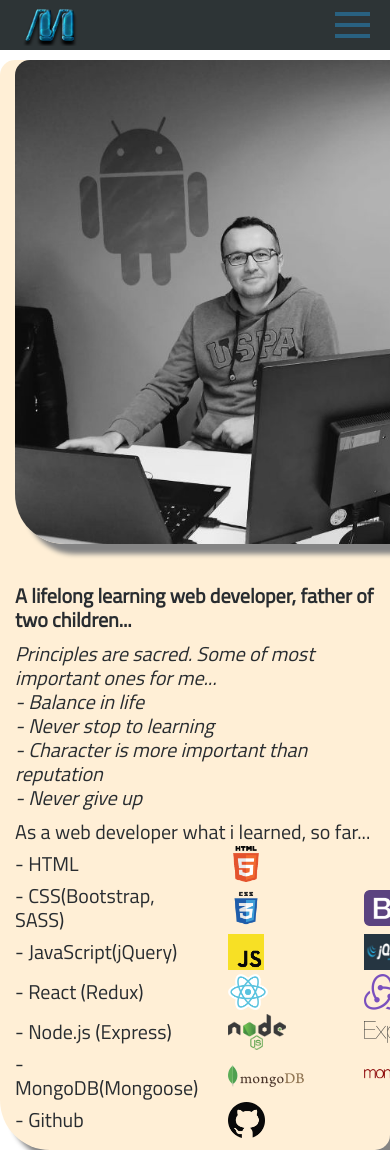
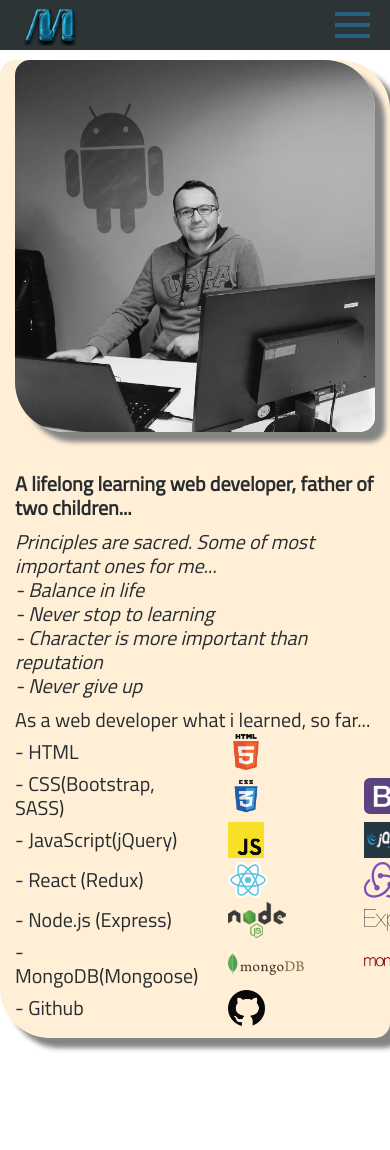
Before and after one commit to BrManga/Portfolio, a React (Create React App) app: page / in a window 390 px wide. Shown: the top 1150 px of the page. After the commit the page ends 1038 px from the top, so only its background shows below. Built offline with nearby package versions, Linux system fonts and the light colour scheme.

Commit message:
checking iphoneX display

```diff
--- a/src/components/Home/Home.js
+++ b/src/components/Home/Home.js
@@ -35,6 +35,7 @@ function Home() {
             is more important than reputation <br /> - Never give up{" "}
           </ProfileWrite>
           <ProfileWrite>
+            <div>
               As a web developer what i learned, so far... <br />
               <table>
                 <tr>
@@ -98,6 +99,7 @@ function Home() {
                   </td>
                 </tr>
               </table>
+            </div>
           </ProfileWrite>
         </Col>
       </RowWrap>
@@ -124,9 +126,13 @@ const RowWrap = styled.div`
   background-color: papayawhip;
   box-shadow: 10px 10px 5px grey;
   border-radius: 15px 50px;
+  @media only screen and (min-device-width: 320px) and (max-device-width: 680px) and (-webkit-min-device-pixel-ratio: 2) {
+    border-radius: 0px;
+    margin-top: 4rem;
+  }
 `;
 const ProfilePhoto = styled.img`
-  max-width: 130%;
+  max-width: 100%;
   height: auto;
   box-shadow: 10px 10px 5px grey;
   border-radius: 15px 50px;
@@ -142,6 +148,9 @@ const ProfilePhoto = styled.img`
 const Logos = styled.img`
   max-height: 1.8em;
   margin: 0.1em 1.5em;
+  @media only screen and (min-device-width: 320px) and (max-device-width: 480px) and (-webkit-min-device-pixel-ratio: 2) {
+    display: none;
+  }
 `;
 const ProfileWrite = styled.h2`
   margin-top: 1rem;
```
Lines whose indentation alone changed are shown as unchanged.
